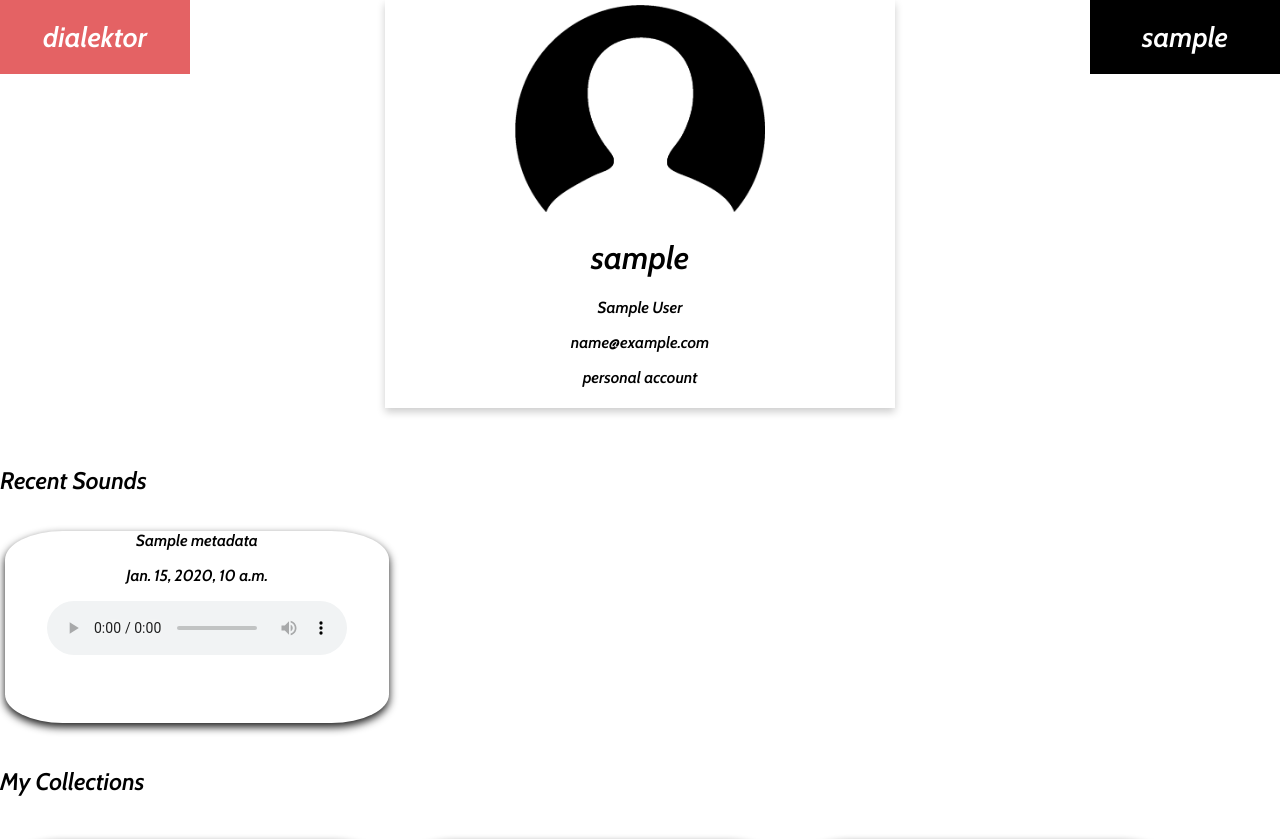
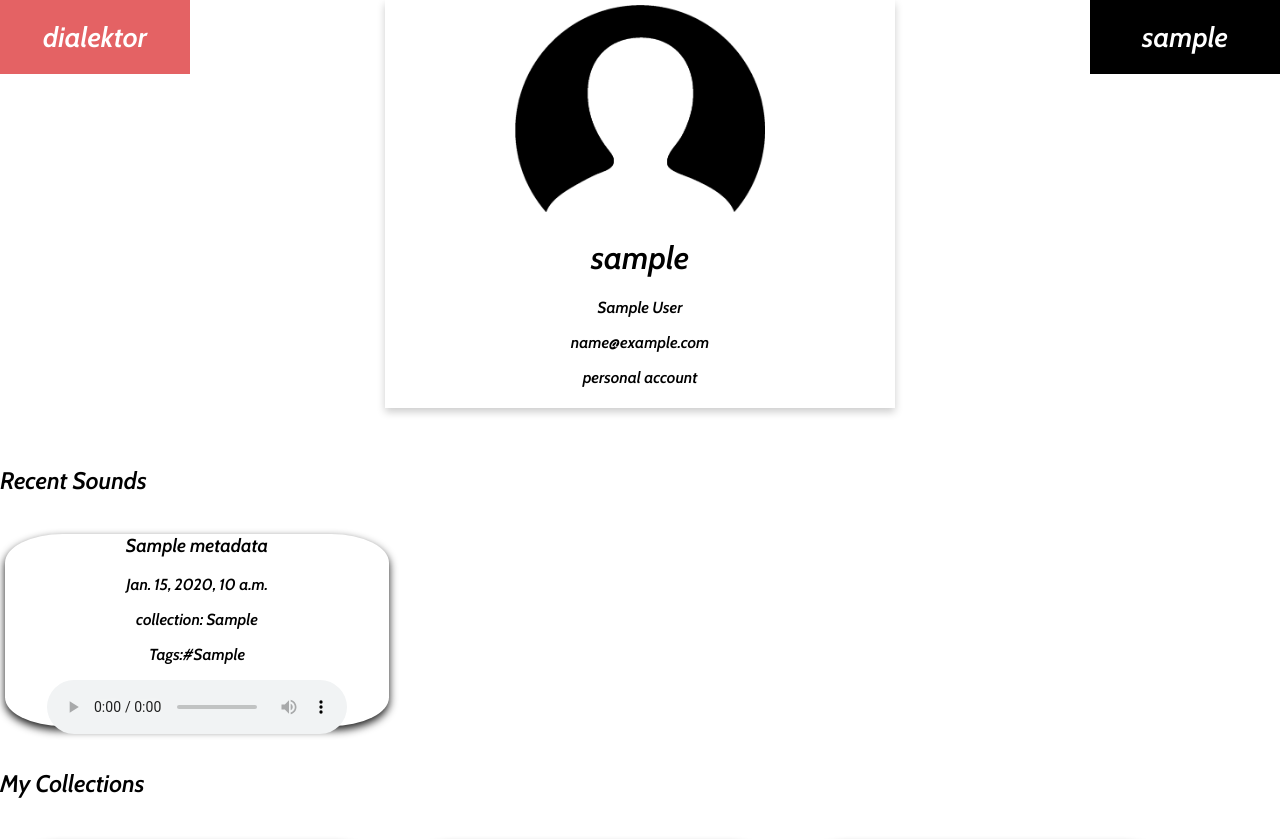
Before and after one commit to yasharAhari/Dialektor, a Django app: page /profile/ in a window 1280 px wide. Shown: the top 839 px of the page. Run offline with Django 3.2, Linux system fonts and the light colour scheme; a user stored in the database is signed in; tables that the repository leaves empty hold one stand-in row (values such as "Sample post").

Commit message:
added extra fields to music list

```diff
--- a/dialektor/views.py
+++ b/dialektor/views.py
@@ -78,7 +78,7 @@ def signup(request):
 
 def profile(request):
     # Renders the profile page
-    # TODO: get real profile pic name after it gets implemented
+
 
     # Get list of all user recordings
     ## TODO: only list latest 10 recordings
@@ -88,12 +88,15 @@ def profile(request):
     for obj in meta_objs:
         data = {
             'title': obj.title,
-            'date': obj.date_created
+            'date': obj.date_created,
+            'collection' : obj.collection,
+            'tags' : obj.tags,
         }
         records[obj.fileID] = data
     print(records)
 
     content = {
+    # TODO: get real profile pic name after it gets implemented
     'profile_pic': '/static/defaultprofile1.png',
     'user_records' : records
     }
--- a/templates/profile.html
+++ b/templates/profile.html
@@ -26,8 +26,10 @@
         <div class="flex-container flex-direction-horizontal" id="recent-sounds">
             {% for record_id, data in user_records.items %}
               <a href="/sounds/{{record_id}}"><div class="grid-item">
-                <p><center>{{data.title}}</center></p>
+                <h3><center>{{data.title}}</center></h3>
                 <p><center>{{data.date}}</center></p>
+                <p><center>collection: {{data.collection}}</center></p>
+                <p><center><i>Tags:</i>#{{data.tags}}</center></p>
                 <center>
                 <audio controls="controls" >
                   Your browser does not support the &lt;audio&gt; tag.
```
Also changed, not shown: dialektor/models.py (line endings or trailing spaces).
